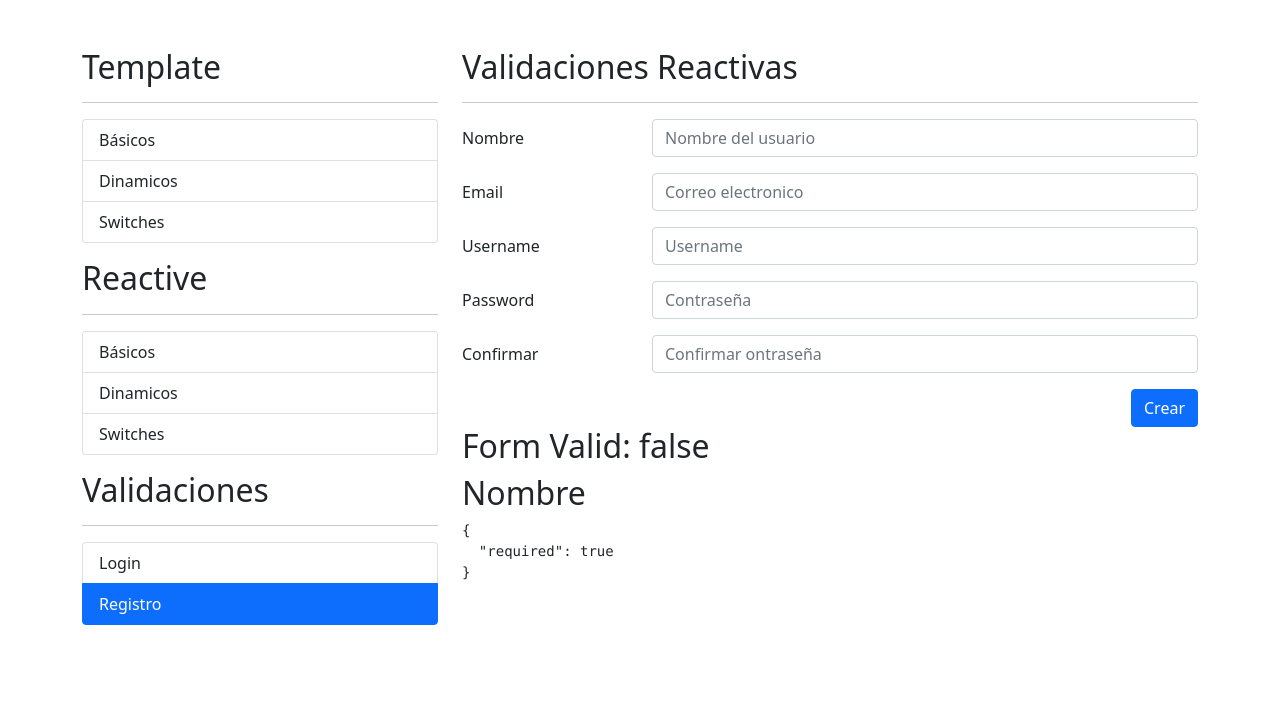
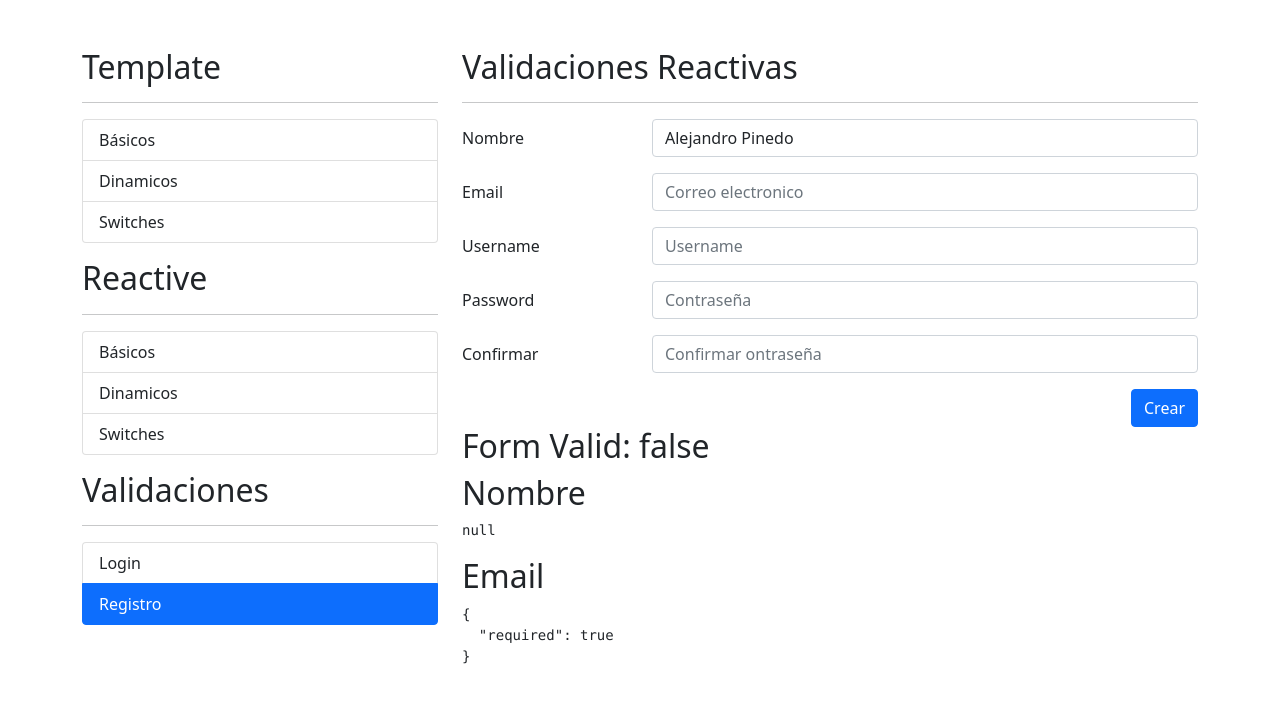
Before and after one commit to Alejandrofenix/Angular-FormulariosApp, an Angular app: page /template/basicos in a window 1280 px wide. Both pictures are taken after a click on the item "Registro". Shown: the top 702 px of the page. Built offline with nearby package versions, Linux system fonts and the light colour scheme.

Commit message:
Se agregó la validación del email mediante expresión regular

```diff
--- a/src/app/auth/pages/registro/registro.component.html
+++ b/src/app/auth/pages/registro/registro.component.html
@@ -19,8 +19,8 @@
     <div class="row mb-3">
      <label class="col-sm-3 col-form-label">Email</label>
      <div class="col-sm-9">
-      <input type="email" class="form-control"  placeholder="Correo electronico">
-
+      <input type="email" class="form-control" formControlName="email"  placeholder="Correo electronico">
+      <span class="form-text text-danger" *ngIf="campoNoValido('email')"> Debe de ser un correo valido </span>
      </div>
     </div>
 
@@ -62,5 +62,9 @@
 </div>
 
 <h2>Form Valid: {{miFormulario.valid}}</h2>
+
 <h2>Nombre</h2>
 <pre>{{ miFormulario.controls.nombre.errors | json }}</pre>
+
+<h2>Email</h2>
+<pre>{{ miFormulario.controls.email.errors | json }}</pre>
--- a/src/app/auth/pages/registro/registro.component.ts
+++ b/src/app/auth/pages/registro/registro.component.ts
@@ -10,15 +10,21 @@
 export class RegistroComponent implements OnInit {
 
   nombreApellidoPattern : string = '([a-zA-Z]+) ([a-zA-Z]+)';
+  emailPattern: string = "^[a-z0-9._%+-]+@[a-z0-9.-]+\\.[a-z]{2,4}$";
 
 
   miFormulario: FormGroup= this.fb.group({
-    nombre:['',[Validators.required, Validators.pattern(this.nombreApellidoPattern)]]
+    nombre:['',[Validators.required, Validators.pattern(this.nombreApellidoPattern)]],
+    email:['',[Validators.required, Validators.pattern(this.emailPattern)]]
+
   });
 
   constructor(private fb:FormBuilder) { }
 
   ngOnInit(): void {
+    this.miFormulario.reset({
+      nombre:'Alejandro Pinedo'
+    })
   }
 
   campoNoValido(campo:string){
```
